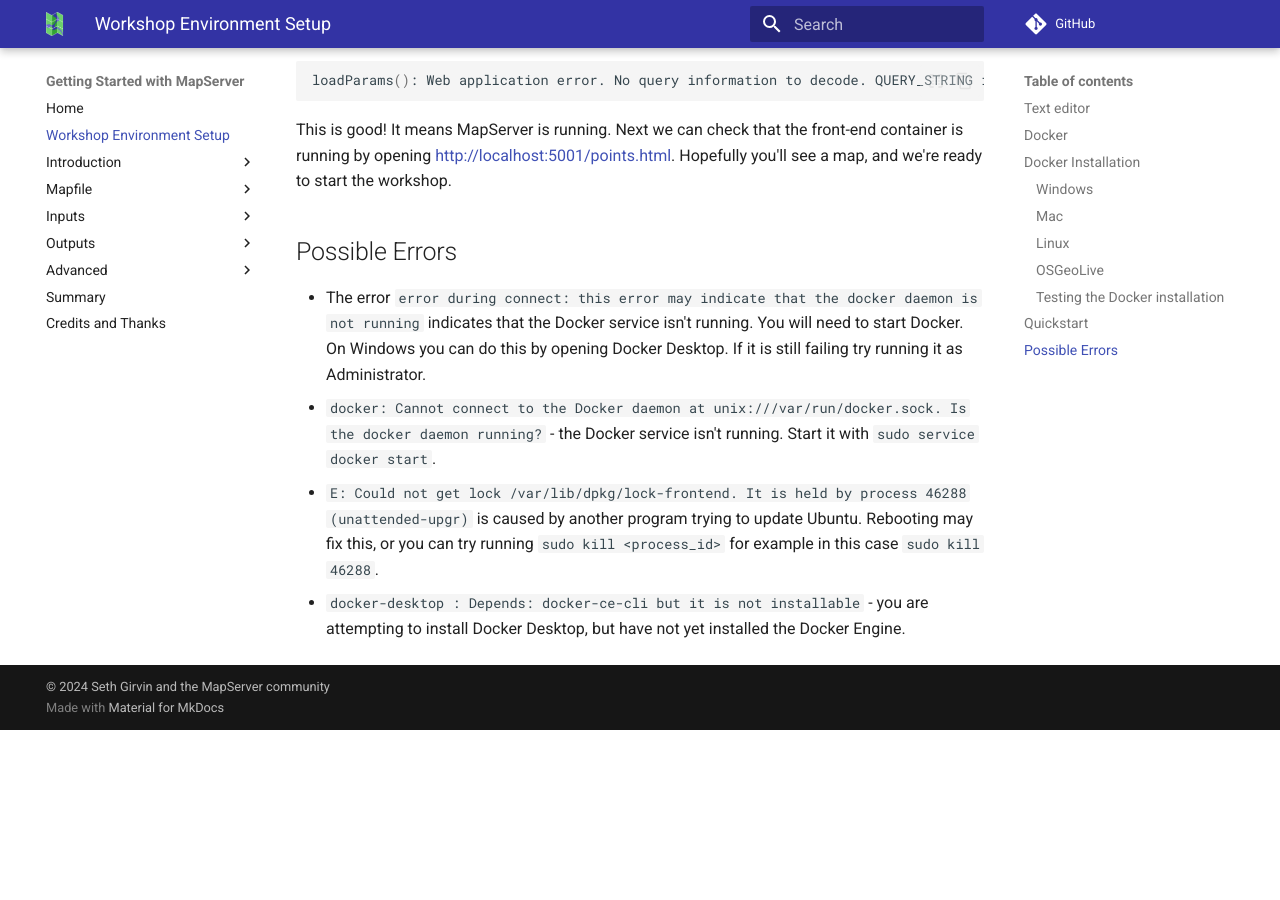
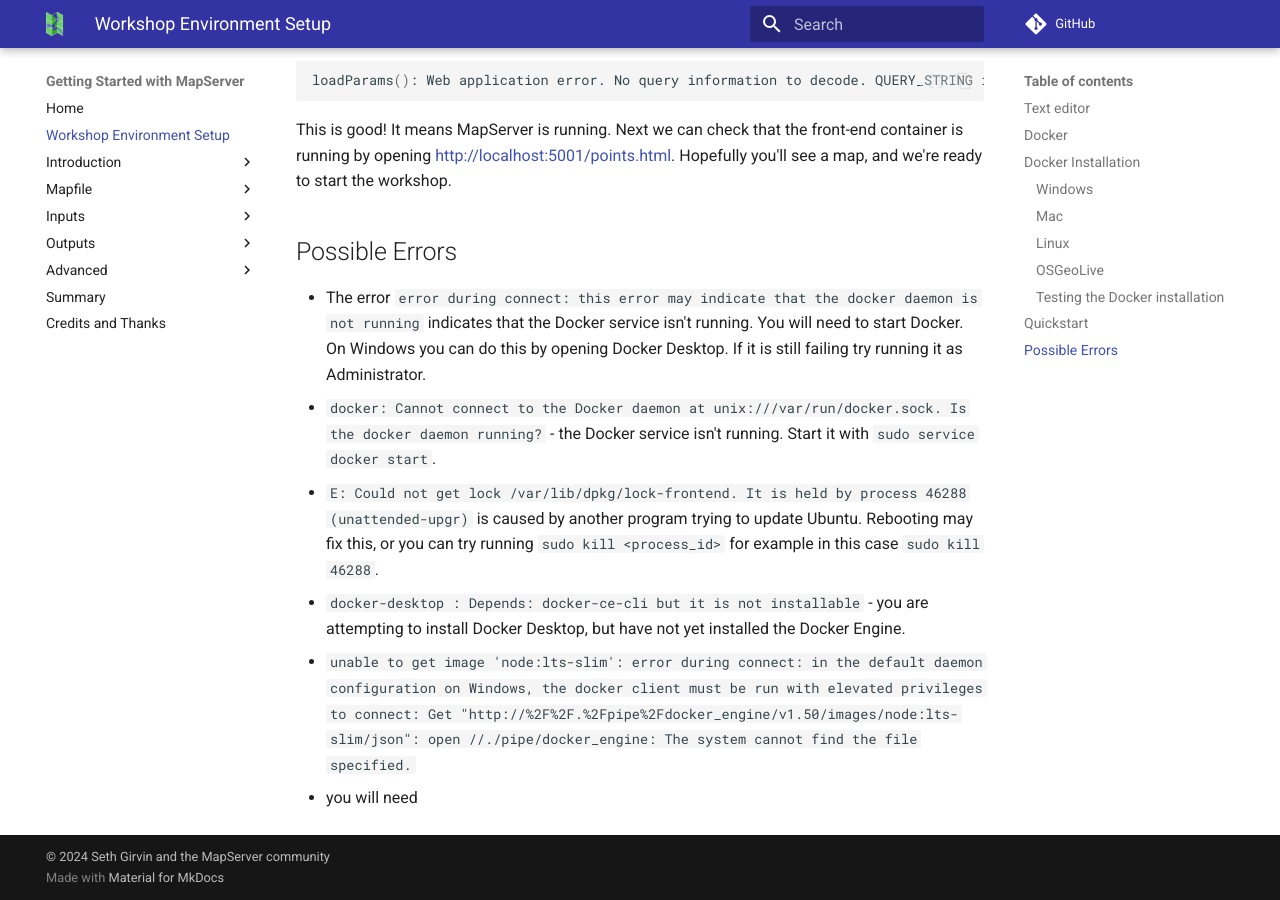
Before and after one commit to geographika/getting-started-with-mapserver, an MkDocs documentation site: the page built from workshop/content/docs/setup.md, in a window 1280 px wide and 900 px high, scrolled down 4496 px. Built offline with MkDocs 1.6.1 and Material for MkDocs 9.7.7, drawn with Linux system fonts in a browser that asks for light colours; comment, search, counter and statistics services are not loaded; before the commit the page ends 5226 px from its top, so only the background shows below that; some of the changed text lies outside the part shown.

Commit message:
Update download name

```diff
--- a/workshop/content/docs/setup.md
+++ b/workshop/content/docs/setup.md
@@ -165,3 +165,6 @@
 * `E: Could not get lock /var/lib/dpkg/lock-frontend. It is held by process 46288 (unattended-upgr)` is caused
 by another program trying to update Ubuntu. Rebooting may fix this, or you can try running `sudo kill <process_id>` for example in this case `sudo kill 46288`.
 * `docker-desktop : Depends: docker-ce-cli but it is not installable` - you are attempting to install Docker Desktop, but have not yet installed the Docker Engine.
+* `unable to get image 'node:lts-slim': error during connect: in the default daemon configuration on Windows, the docker client must be
+   run with elevated privileges to connect: Get "http://%2F%2F.%2Fpipe%2Fdocker_engine/v1.50/images/node:lts-slim/json": open //./pipe/docker_engine: The system cannot find the file specified.`
+   - you will need
```
Also changed, not shown: other parts of workshop/content/docs/setup.md (+3 -3 lines).
